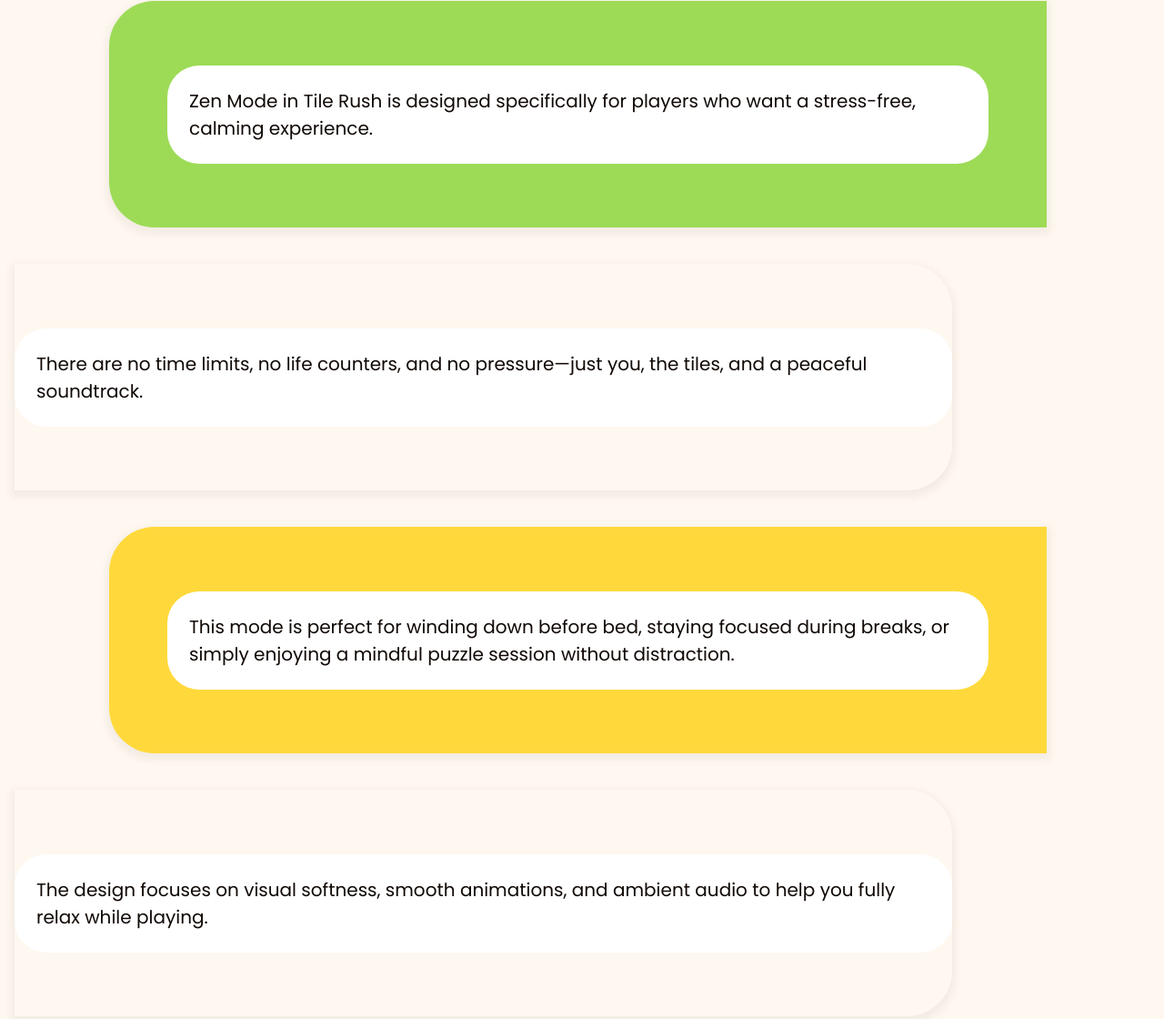
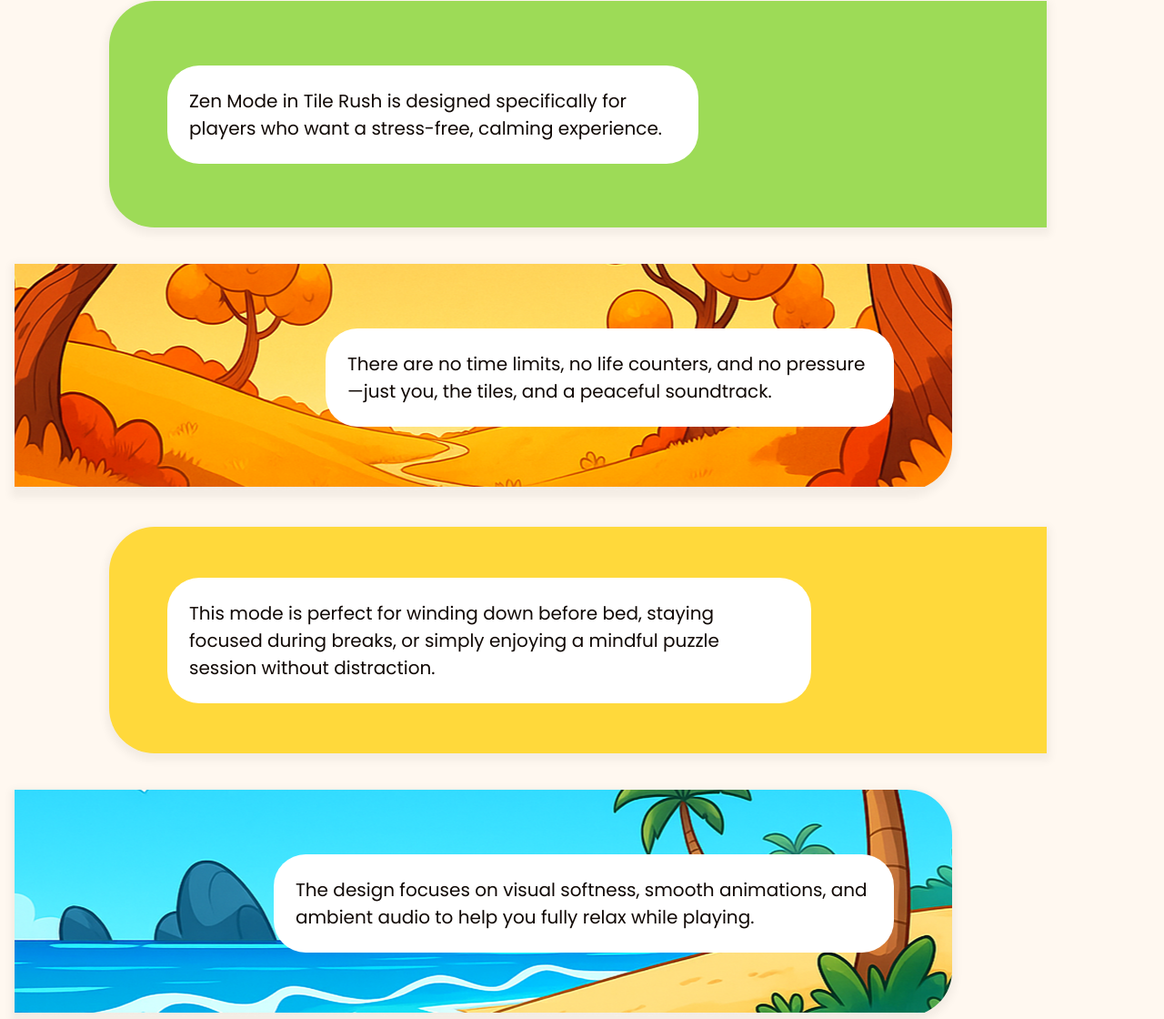
Before and after one commit to DimaBarbara/STP-9460, a website built with Vite: page src/index.html in a window 1280 px wide. Shown: the part 7201-8321 px from the top of the page at 91% size. Built offline with nearby package versions, Linux system fonts and the light colour scheme; files whose address does not match are found by name; what accordion-js would draw is missing.

Commit message:
fix Zen Mode section

```diff
--- a/src/css/zen-mode.css
+++ b/src/css/zen-mode.css
@@ -83,7 +83,7 @@
   background-color: var(--color-green);
 }
 .zen-block--double.second {
-  background-image: url(/img/zen-mode/block_2.png);
+  background-image: url(/img/zen-mode/block-tree.png);
   background-repeat: no-repeat;
   background-position: center center;
 }
@@ -91,7 +91,7 @@
   background-color: var(--color-yellow);
 }
 .zen-block--double.fourth {
-  background-image: url(/img/zen-mode/block_4.png);
+  background-image: url(/img/zen-mode/block-beach.png);
   background-repeat: no-repeat;
   background-position: center center;
 }
@@ -99,7 +99,7 @@
   background-color: var(--color-pink);
 }
 .zen-block--double.sixth {
-  background-image: url(/img/zen-mode/block_6.png);
+  background-image: url(/img/zen-mode/block-winter.png);
   background-repeat: no-repeat;
   background-position: center center;
 }
@@ -133,29 +133,48 @@
     padding: 0 64px;
     margin-right: -104px;
     margin-bottom: 40px;
+    justify-content: start;
   }
 
   .zen-block--double {
+    padding: 0 64px;
     width: 1031px;
     height: 249px;
     margin-left: -104px;
     margin-bottom: 40px;
+    justify-content: end;
   }
 
   .zen-description {
     font-size: 20px;
-
     border-radius: 35px;
     padding: 24px;
-    width: auto;
+    background-color: var(--color-white);
     height: auto;
-    background-color: var(--color-white);
+  }
+  .zen-description.first {
+    width: 584px;
+  }
+  .zen-description.second {
+    width: 625px;
+  }
+  .zen-description.third {
+    width: 708px;
+  }
+  .zen-description.fourth {
+    width: 682px;
+  }
+  .zen-description.fifth {
+    width: 717px;
+  }
+  .zen-description.sixth {
+    width: 494px;
   }
   .zen-block.first {
     background-color: var(--color-green);
   }
   .zen-block--double.second {
-    background-image: url(/img/zen-mode/block_2.png);
+    background-image: url(/img/zen-mode/block-tree-desktop.png);
     background-repeat: no-repeat;
     background-position: center center;
   }
@@ -163,7 +182,7 @@
     background-color: var(--color-yellow);
   }
   .zen-block--double.fourth {
-    background-image: url(/img/zen-mode/block_4.png);
+    background-image: url(/img/zen-mode/block-beach-desktop.png);
     background-repeat: no-repeat;
     background-position: center center;
   }
@@ -171,7 +190,7 @@
     background-color: var(--color-pink);
   }
   .zen-block--double.sixth {
-    background-image: url(/img/zen-mode/block_6.png);
+    background-image: url(/img/zen-mode/block-winter-desktop.png);
     background-repeat: no-repeat;
     background-position: center center;
   }
--- a/src/partials/zen-mode.html
+++ b/src/partials/zen-mode.html
@@ -5,21 +5,21 @@
       <p class="zen-subtitle">Unwind with every match</p>
 
       <div class="zen-block first">
-        <p class="zen-description">
+        <p class="zen-description first">
           Zen Mode in Tile Rush is designed specifically for players who want a
           stress-free, calming experience.
         </p>
       </div>
 
       <div class="zen-block--double second">
-        <p class="zen-description">
+        <p class="zen-description second">
           There are no time limits, no life counters, and no pressure—just you,
           the tiles, and a peaceful soundtrack.
         </p>
       </div>
 
       <div class="zen-block third">
-        <p class="zen-description">
+        <p class="zen-description third">
           This mode is perfect for winding down before bed, staying focused
           during breaks, or simply enjoying a mindful puzzle session without
           distraction.
@@ -27,14 +27,14 @@
       </div>
 
       <div class="zen-block--double fourth">
-        <p class="zen-description">
+        <p class="zen-description fourth">
           The design focuses on visual softness, smooth animations, and ambient
           audio to help you fully relax while playing.
         </p>
       </div>
 
       <div class="zen-block fifth">
-        <p class="zen-description">
+        <p class="zen-description fifth">
           Whether you're meditating through matches or escaping the noise of
           daily life, Zen Mode offers a pure and rejuvenating way to enjoy the
           game at your own rhythm.
@@ -42,7 +42,7 @@
       </div>
 
       <div class="zen-block--double sixth">
-        <p class="zen-description">
+        <p class="zen-description sixth">
           It's not just a mode—it’s a digital sanctuary.
         </p>
       </div>
```
